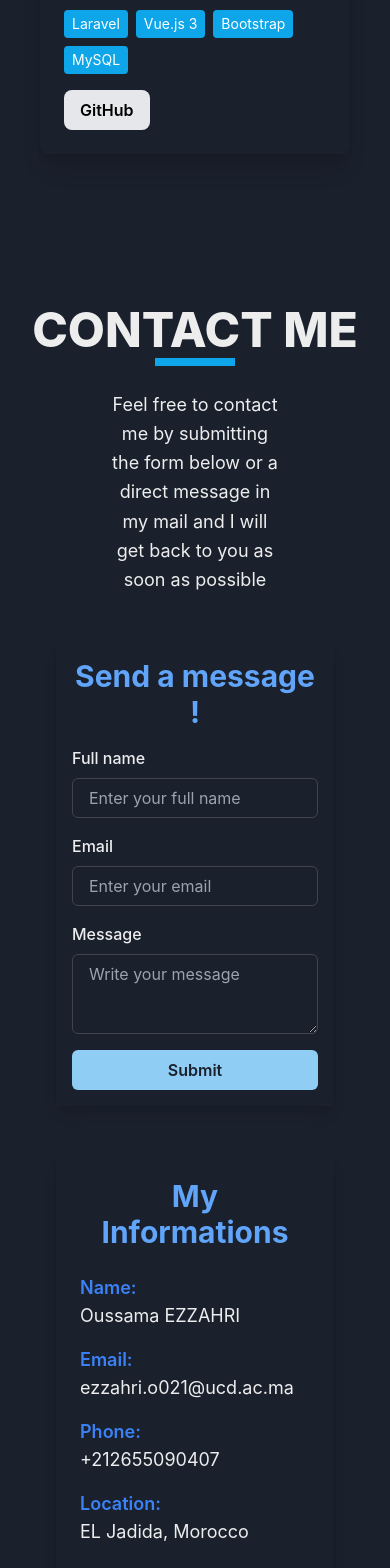
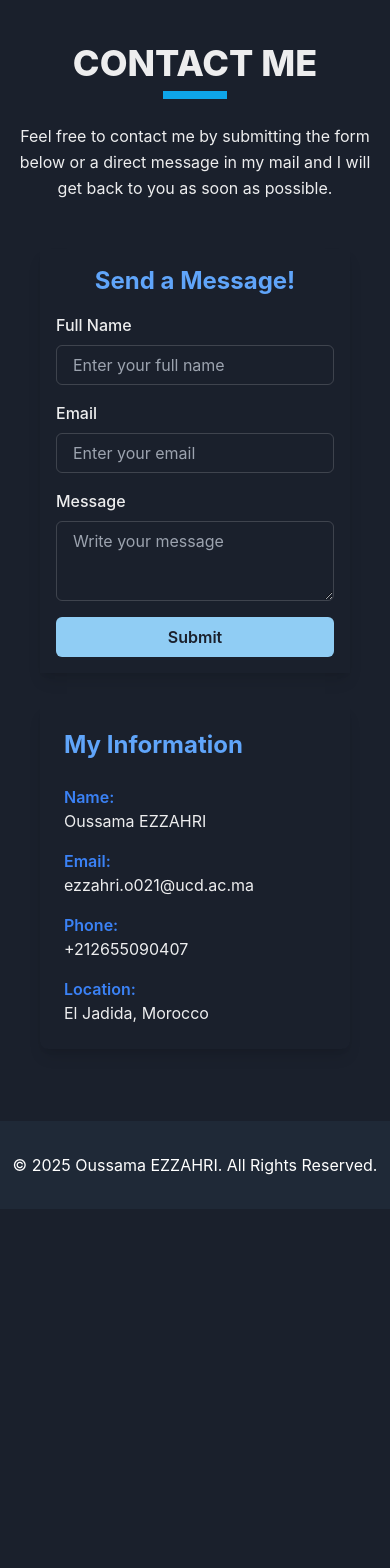
Before and after one commit to OussEzza/My-Portfolio, a React (Create React App) app: page / in a window 390 px wide. Shown: the part 7380-8948 px from the top of the page. After the commit the page ends 8589 px from the top, so only its background shows below. Built offline with nearby package versions, Linux system fonts and the light colour scheme.

Commit message:
Update !

```diff
--- a/src/components/AboutPage.jsx
+++ b/src/components/AboutPage.jsx
@@ -35,7 +35,7 @@ export default function AboutPage() {
   ];
 
   return (
-    <div className="flex flex-col items-center justify-center md:px-8 2xl:px-40 py-16">
+    <div className="flex flex-col items-center justify-center 2xl:px-30 py-16">
       <h1 className="text-5xl font-extrabold text-center mb-1">ABOUT ME</h1>
       <div className="w-20 h-2 bg-sky-500 mb-6"></div>
       <p className="text-lg md:text-xl w-1/2 text-center leading-relaxed">
@@ -43,7 +43,7 @@ export default function AboutPage() {
         skills mostly in terms of programming and technology
       </p>
 
-      <div className="grid grid-cols-1 md:grid-cols-2 gap-12 p-8 rounded-lg">
+      <div className="grid grid-cols-1 md:grid-cols-2 gap-12 lg:p-8 rounded-lg">
         {/* Left Column */}
         <div className="flex flex-col items-center p-4 md:p-8">
           <h2 className="text-3xl font-bold text-center md:text-left mb-4">
--- a/src/components/ContactPage.jsx
+++ b/src/components/ContactPage.jsx
@@ -12,24 +12,26 @@ export default function ContactPage() {
   const onSubmit = handleSubmit((data) => console.log(data));
 
   return (
-    <div className="flex flex-col items-center justify-center px-6 md:px-40 py-16">
-      <h1 className="text-5xl font-extrabold text-center mb-1">CONTACT ME</h1>
-      <div className="w-20 h-2 bg-sky-500 mb-6"></div>
-      <p className="text-lg md:text-xl w-1/2 text-center leading-relaxed">
+    <div className="flex flex-col items-center justify-center px-4 sm:px-8 md:px-16 lg:px-32 xl:px-30 py-12 md:py-16">
+      <h1 className="text-4xl sm:text-5xl font-extrabold text-center mb-2">
+        CONTACT ME
+      </h1>
+      <div className="w-16 sm:w-20 h-2 bg-sky-500 mb-6"></div>
+      <p className="text-md sm:text-lg md:text-xl w-full sm:w-3/4 md:w-1/2 text-center leading-relaxed">
         Feel free to contact me by submitting the form below or a direct message
-        in my mail and I will get back to you as soon as possible
+        in my mail and I will get back to you as soon as possible.
       </p>
 
-      <div className="grid grid-cols-1 mt-4 md:grid-cols-2 gap-12 p-8 rounded-lg">
-        {/* Left Column */}
-        <div className="flex flex-col items-center md:items-start p-4 md:p-8 shadow-lg">
-          <h2 className="text-3xl font-bold text-center md:text-left mb-4 text-blue-400">
-            Send a message !
+      <div className="grid grid-cols-1 md:grid-cols-2 lg:grid-cols-2 xl:grid-cols-2 gap-8 md:gap-12 p-6 md:p-8 rounded-lg w-full max-w-full mt-6">
+        {/* Left Column - Contact Form */}
+        <div className="flex flex-col items-center md:items-start p-4 md:p-8 shadow-lg w-full">
+          <h2 className="text-2xl sm:text-3xl font-bold text-center md:text-left mb-4 text-blue-400">
+            Send a Message!
           </h2>
-          <form onSubmit={onSubmit}>
-            <Stack gap="4" align="flex-center" maxWidth={""} className="md:w-96">
+          <form onSubmit={onSubmit} className="w-full">
+            <Stack gap="4" align="flex-center" className="w-full md:w-full">
               <Field
-                label="Full name"
+                label="Full Name"
                 invalid={!!errors.fullname}
                 errorText={errors.fullname?.message}
               >
@@ -40,6 +42,7 @@ export default function ContactPage() {
                   })}
                 />
               </Field>
+
               <Field
                 label="Email"
                 invalid={!!errors.email}
@@ -52,6 +55,7 @@ export default function ContactPage() {
                   })}
                 />
               </Field>
+
               <Field
                 label="Message"
                 invalid={!!errors.message}
@@ -64,19 +68,21 @@ export default function ContactPage() {
                   })}
                 />
               </Field>
+
               <Button colorScheme="blue" size="md" type="submit">
                 Submit
               </Button>
             </Stack>
           </form>
         </div>
-        {/* Right Column */}
-        <div className="flex flex-col items-start justify-center p-6 rounded-lg shadow-lg">
-          <h2 className="text-3xl font-bold text-center mb-6 text-blue-400">
-            My Informations
+
+        {/* Right Column - Contact Info */}
+        <div className="flex flex-col items-start md:items-start p-6 md:p-8 rounded-lg shadow-lg w-full">
+          <h2 className="text-2xl sm:text-3xl font-bold text-center mb-6 text-blue-400">
+            My Information
           </h2>
 
-          <div className="text-lg md:text-xl mb-4 space-y-4">
+          <div className="text-md sm:text-lg md:text-xl space-y-4">
             <div>
               <p className="font-semibold text-blue-500">Name:</p>
               <p className="">Oussama EZZAHRI</p>
@@ -94,18 +100,8 @@ export default function ContactPage() {
 
             <div>
               <p className="font-semibold text-blue-500">Location:</p>
-              <p className="">EL Jadida, Morocco</p>
+              <p className="">El Jadida, Morocco</p>
             </div>
-
-            {/* <div>
-              <p className="font-semibold text-blue-500">About Me:</p>
-              <p className="">
-                I am a passionate software developer with a focus on web
-                development, particularly using technologies like React, Vue.js,
-                and Laravel. I'm constantly learning and expanding my skill set
-                to stay up-to-date with the latest trends in the tech world.
-              </p>
-            </div> */}
           </div>
         </div>
       </div>
--- a/src/components/EducationPage.jsx
+++ b/src/components/EducationPage.jsx
@@ -34,7 +34,7 @@ const experienceData = [
 
 const EducationPage = () => {
   return (
-    <div className="flex flex-col items-center justify-center px-4 2xl:px-40 py-16">
+    <div className="flex flex-col items-center justify-center px-4 2xl:px-30 py-16">
       <h1 className="text-5xl font-extrabold text-center mb-1">EDUCATION & EXPERIENCE</h1>
       <div className="w-20 h-2 bg-sky-500 mb-6"></div>
       <p className="text-lg md:text-xl w-1/2 text-center leading-relaxed">
--- a/src/components/ProjectsPage.jsx
+++ b/src/components/ProjectsPage.jsx
@@ -93,7 +93,7 @@ export default function ProjectsPage() {
           created with each project containing its own case study
         </p>
       </div>
-      <div className="flex flex-col justify-center px-4 2xl:px-40 py-16">
+      <div className="flex flex-col justify-center px-4 2xl:px-30 py-16">
         <div className="grid grid-cols-1 md:grid-cols-2 gap-8 p-6">
           {projects.map((project, projectIndex) => (
             <ProjectCard key={projectIndex} project={project} />
```
